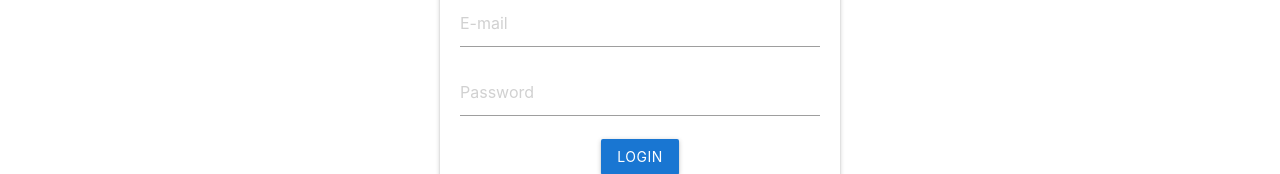
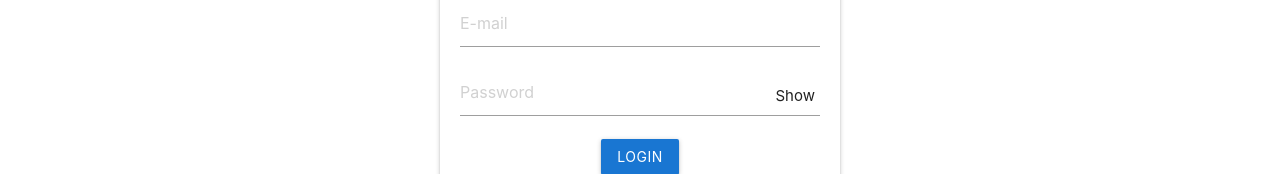
Before and after one commit to saurabhkumar23/umix, a React (Create React App) app in the folder client/: page /login in a window 1280 px wide. Shown: the part 279-453 px from the top of the page. Built offline with nearby package versions, Linux system fonts and the light colour scheme; a web font is replaced by a local one.

Commit message:
password hide/show toggle

```diff
--- a/client/package.json
+++ b/client/package.json
@@ -6,6 +6,7 @@
     "@testing-library/jest-dom": "^5.11.5",
     "@testing-library/react": "^11.1.1",
     "@testing-library/user-event": "^12.2.0",
+    "firebase": "^8.2.1",
     "materialize-css": "^1.0.0-rc.2",
     "node-sass": "^4.14.1",
     "react": "^17.0.1",
--- a/client/src/App.scss
+++ b/client/src/App.scss
@@ -13,7 +13,7 @@
     }
 }
 
-.login-form, .signup-form, .create-post-form {
+.login-form, .signup-form, .create-post-form, .reset-password-form, .new-password-form {
     h2 {
         font-family: 'Grand Hotel', cursive;
     }
@@ -33,6 +33,18 @@
     }
     h6 {
         margin: 30px;
+    }
+}
+
+.login-form, .signup-form, .new-password-form{
+    .password-field{
+            position: relative;
+        span{
+            position: absolute;
+            top: 15px;
+            right: 5px;
+            cursor: pointer;
+        }
     }
 }
 
@@ -87,6 +99,7 @@
         justify-content: space-around;
         img {
             width: 30%;
+            margin-bottom: 18px;
         }
     }
 }
--- a/client/src/components/screen/Login.js
+++ b/client/src/components/screen/Login.js
@@ -12,6 +12,7 @@ const Login = () => {
     const history = useHistory()
     const [email, setEmail] = useState("")
     const [password, setPassword] = useState("")
+    const [isPassVisible,setPassVisible] = useState(false)
 
     useEffect(() => {
         if(state){
@@ -59,11 +60,12 @@ const Login = () => {
                                 onChange={(e) => setEmail(e.target.value)}
                             />
                         </div>
-                        <div className="input-field">
-                            <input type="password" placeholder="Password"
+                        <div className="input-field password-field">
+                            <input type={isPassVisible ? "text" : "password"} placeholder="Password"
                                 value={password}
                                 onChange={(e) => setPassword(e.target.value)}
                             />
+                            <span onClick={() => setPassVisible(!isPassVisible)}>{isPassVisible ? "Hide" : "Show"}</span>
                         </div>
                         <button onClick={submitData} className="btn waves-effect waves-light #64b5f6 blue darken-2">Login</button>
                         <hr style={{marginTop:'20px', width:'50%'}}/>
--- a/client/src/components/screen/NewPass.js
+++ b/client/src/components/screen/NewPass.js
@@ -8,6 +8,7 @@ const NewPass = () => {
     const history = useHistory()
     const [loading,setLoading] = useState(false)
     const [password, setPassword] = useState("")
+    const [isPassVisible,setPassVisible] = useState(false)
     const {token} = useParams()
 
     const submitData = () => {
@@ -37,14 +38,15 @@ const NewPass = () => {
         <>
             {
                 loading ? <Loading/> :
-                <section className="signup-form">
+                <section className="new-password-form">
                     <div className="card">
                         <h2>Umix</h2>
-                        <div className="input-field">
-                            <input type="password" placeholder="New Password"
+                        <div className="input-field password-field">
+                            <input type={isPassVisible ? "text" : "password"} placeholder="Password"
                                 value={password}
                                 onChange={(e) => setPassword(e.target.value)}
                             />
+                            <span onClick={() => setPassVisible(!isPassVisible)}>{isPassVisible ? "Hide" : "Show"}</span>
                         </div>
                         <button onClick={submitData} className="btn waves-effect waves-light #64b5f6 blue darken-2">Update</button>
                     </div>
--- a/client/src/components/screen/ResetPass.js
+++ b/client/src/components/screen/ResetPass.js
@@ -30,7 +30,7 @@ const ResetPass = () => {
     }
 
     return (
-        <section className="login-form">
+        <section className="reset-password-form">
             <div className="card">
                 <h2>Umix</h2>
                 <div className="input-field">
--- a/client/src/components/screen/Signup.js
+++ b/client/src/components/screen/Signup.js
@@ -13,6 +13,7 @@ const Signup = () => {
     const [name, setName] = useState("")
     const [email, setEmail] = useState("")
     const [password, setPassword] = useState("")
+    const [isPassVisible,setPassVisible] = useState(false)
     const [image, setImage] = useState('')
     const [url,setUrl] = useState('')
 
@@ -92,11 +93,12 @@ const Signup = () => {
                                 onChange={(e) => setEmail(e.target.value)}
                             />
                         </div>
-                        <div className="input-field">
-                            <input type="password" placeholder="Password"
+                        <div className="input-field password-field">
+                            <input type={isPassVisible ? "text" : "password"} placeholder="Password"
                                 value={password}
                                 onChange={(e) => setPassword(e.target.value)}
                             />
+                            <span onClick={() => setPassVisible(!isPassVisible)}>{isPassVisible ? "Hide" : "Show"}</span>
                         </div>
                         <div className="file-field input-field">
                             <div className="btn #64b5f6 blue darken-2">
```
Also changed, not shown: 1 other file (tests, documents, lock files or other folders).
